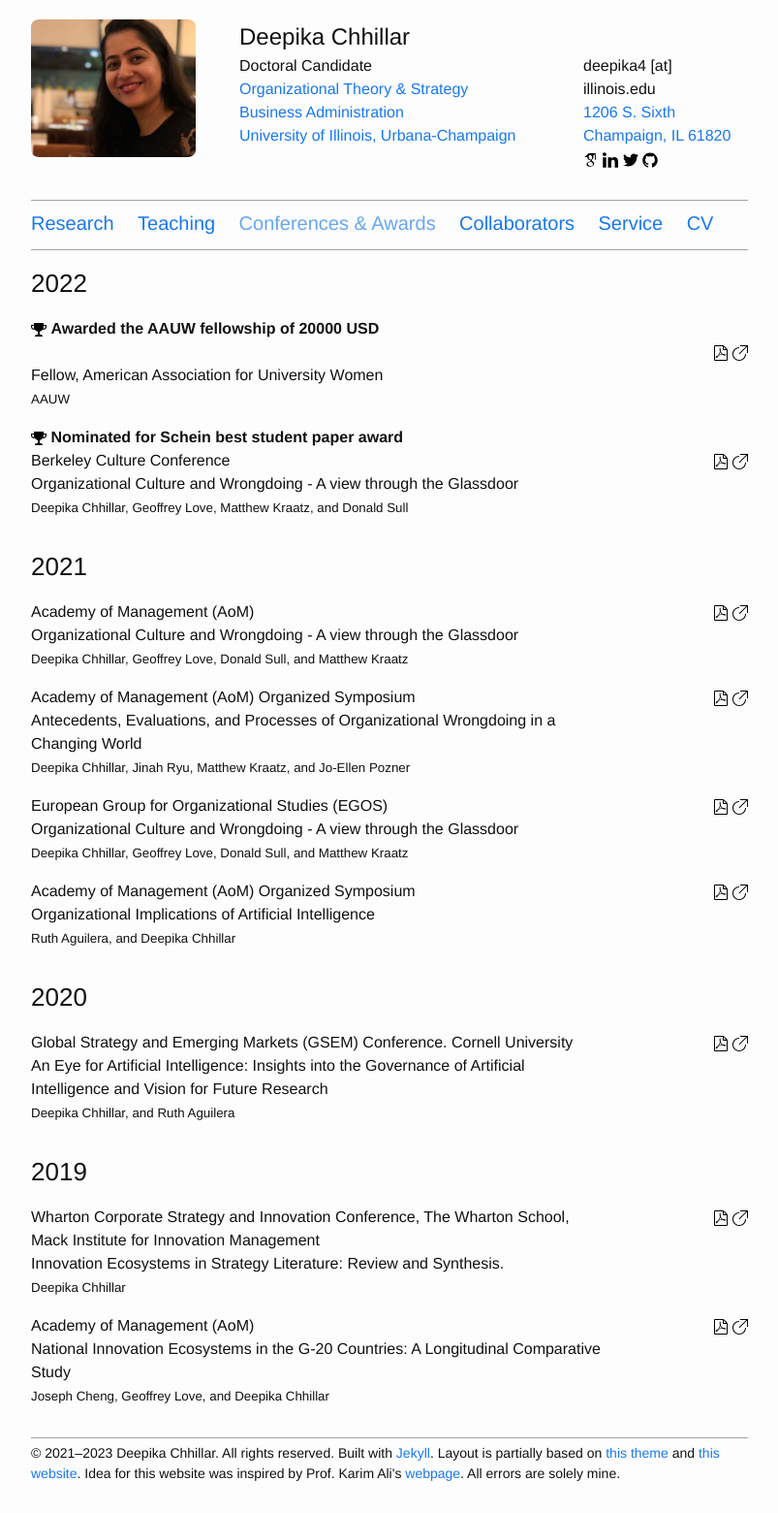
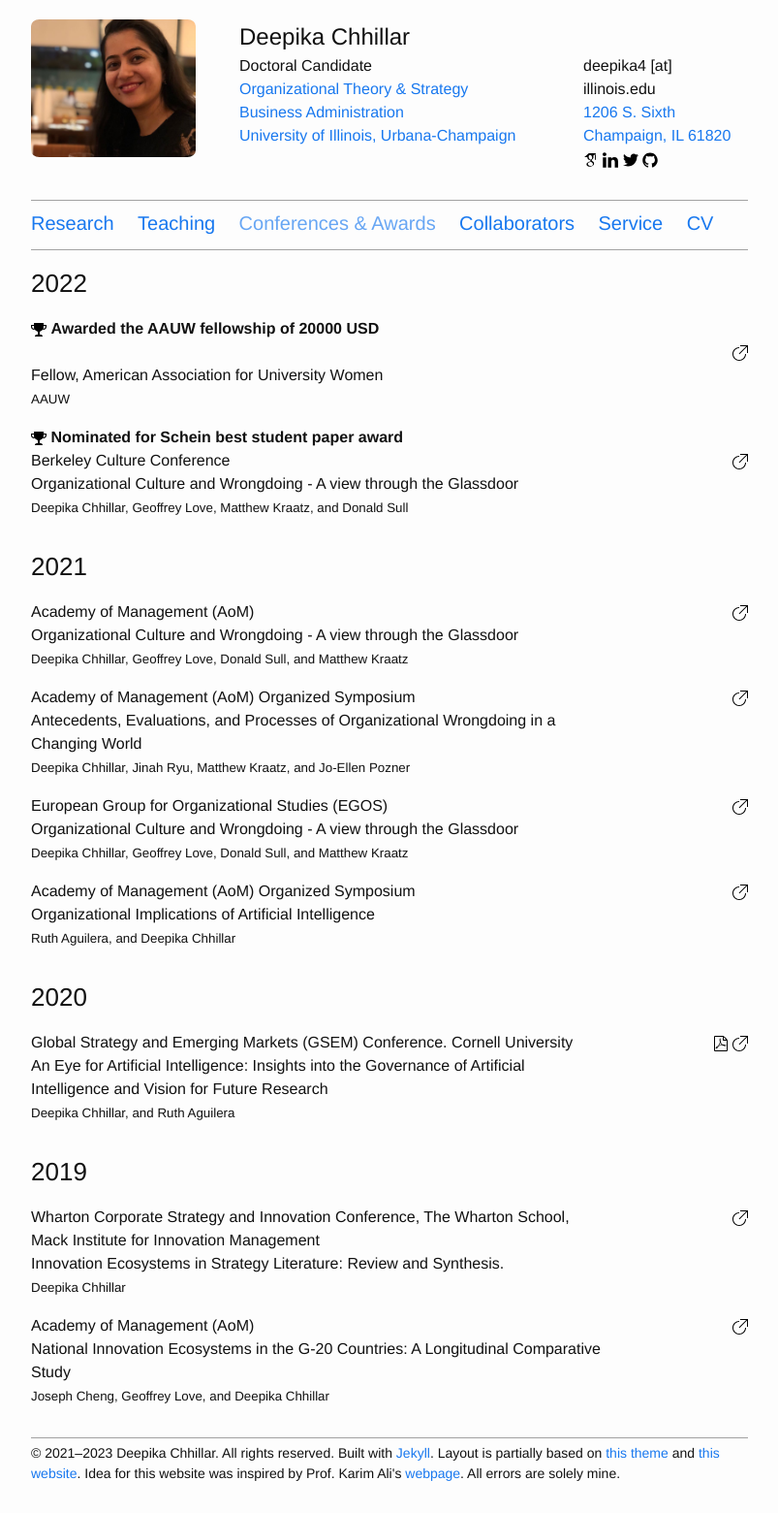
Before and after one commit to deepikachhillar/deepikachhillar.github.io, a Jekyll site: the page built from nav/conferences.md, in a window 1280 px wide. Shown: the whole page at 97% size, without its empty margins (238-1041 px from the left). Built offline with Jekyll 4.4.1, drawn with Linux system fonts in a browser that asks for light colours.

Commit message:
Update conferences.md

```diff
--- a/nav/conferences.md
+++ b/nav/conferences.md
@@ -22,9 +22,11 @@ group: pubs
       {{ paper.title }} <br/> <small> {{ paper.authors }} </small>
     </div>
     <div class="right">
-      <a href="{{ "/resources/papers/" | append: paper.id | append: ".pdf" | prepend: site.baseurl }}" target="_blank">
+      {% if paper.pdf %}
+      <a href="{{ "/resources/papers/" | append: paper.pdf | append: ".pdf" | prepend: site.baseurl }}" target="_blank">
         <span class="icon"><svg><use xlink:href="#icon-pdf"/></svg></span>
       </a>
+      {% endif %}
       <a href="{{ paper.link }}" target="_blank">
         <span class="icon"><svg><use xlink:href="#icon-external-link"/></svg></span>
       </a>
```
